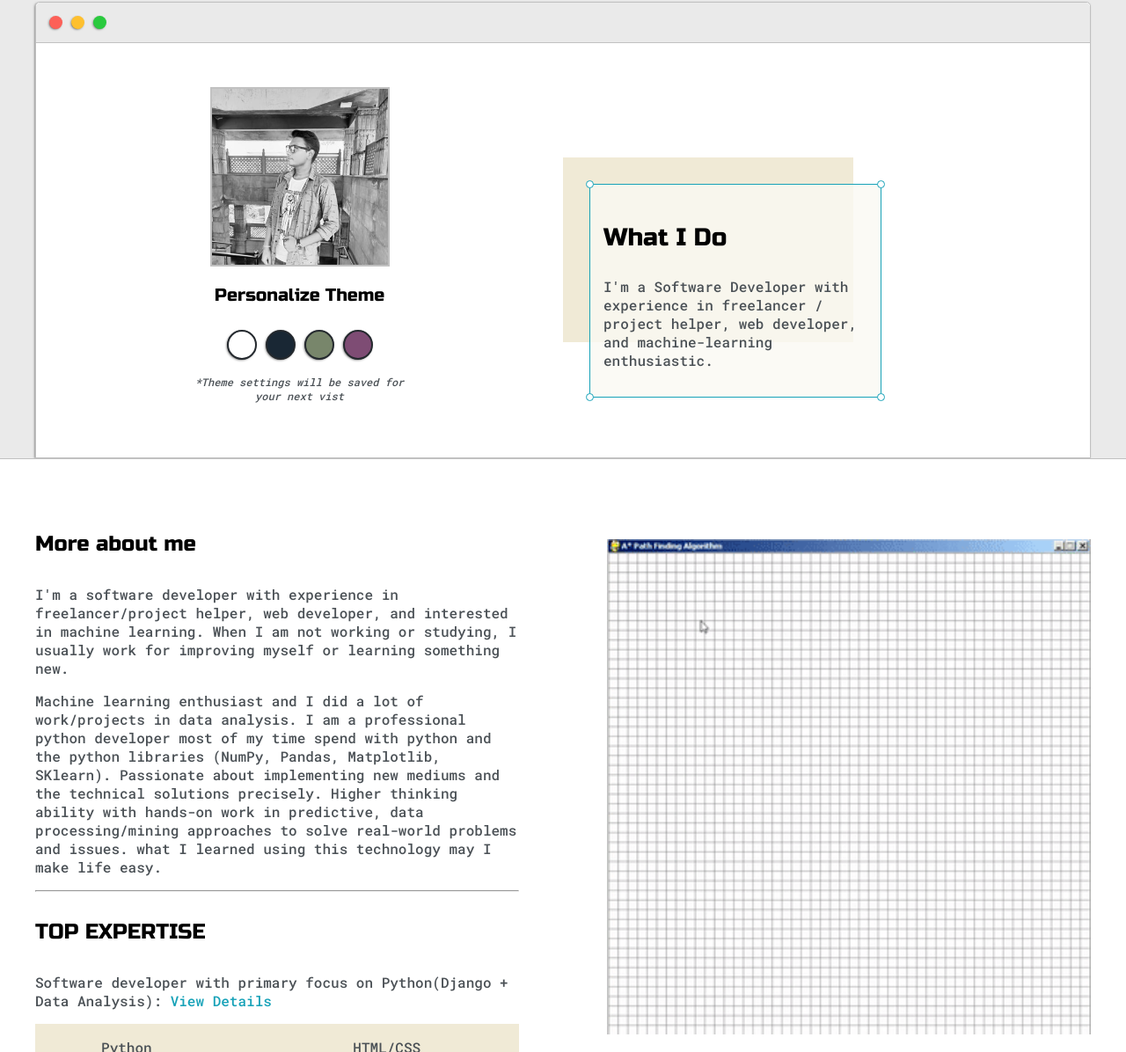
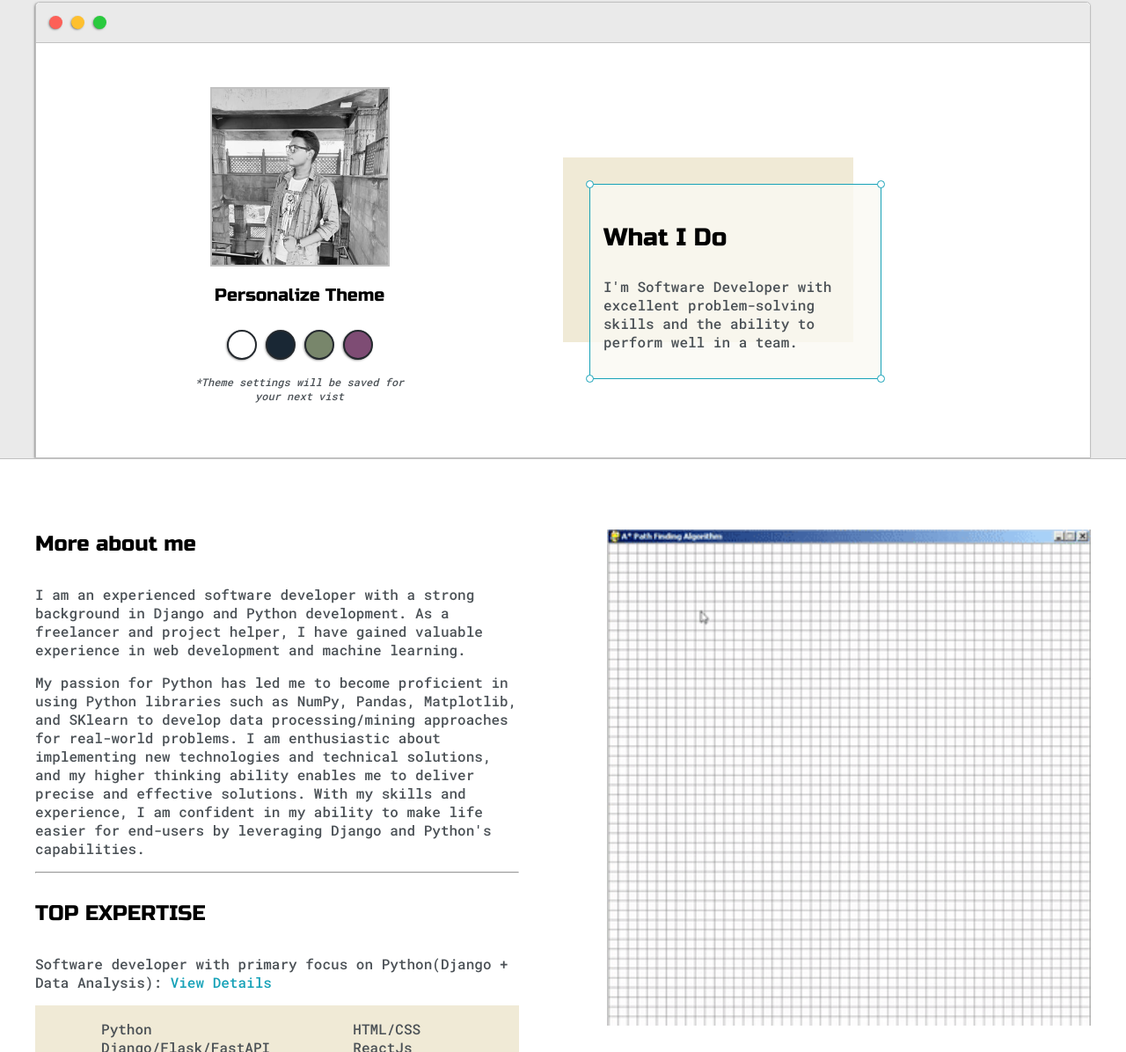
Before and after one commit to sumitgirwal/portfolio, a plain HTML site: page index.html in a window 1280 px wide. Shown: the part 159-1355 px from the top of the page at 88% size. Drawn offline with Linux system fonts and the light colour scheme.

Commit message:
Update index.html

```diff
--- a/index.html
+++ b/index.html
@@ -52,7 +52,7 @@
 							<div id="corner-tl" class="corner"></div>
 							<div id="corner-tr" class="corner"></div>
 							<h3>What I Do</h3>
-							<p>I'm a Software Developer with experience in freelancer / project helper, web developer, and machine-learning enthusiastic.</p>
+							<p>I'm Software Developer with excellent problem-solving skills and the ability to perform well in a team.</p>
 							<div id="corner-br" class="corner"></div>
 							<div id="corner-bl" class="corner"></div>
 						</div>
@@ -69,10 +69,9 @@
 				<div class="about-me">
 					<h4>More about me</h4>
 
-					<p>I'm a software developer with experience in freelancer/project helper, web developer, and interested in machine learning. When I am not working or studying, I usually work for improving myself or learning something new.</p>
+					<p>I am an experienced software developer with a strong background in Django and Python development. As a freelancer and project helper, I have gained valuable experience in web development and machine learning.</p>
 
-					<p>Machine learning enthusiast and I did a lot of work/projects in data analysis. I am a professional python developer most of my time spend with python and the python libraries (NumPy, Pandas, Matplotlib, SKlearn).
-					Passionate about implementing new mediums and the technical solutions precisely. Higher thinking ability with hands-on work in predictive, data processing/mining approaches to solve real-world problems and issues. what I learned using this technology may I make life easy.</p>
+					<p>My passion for Python has led me to become proficient in using Python libraries such as NumPy, Pandas, Matplotlib, and SKlearn to develop data processing/mining approaches for real-world problems. I am enthusiastic about implementing new technologies and technical solutions, and my higher thinking ability enables me to deliver precise and effective solutions. With my skills and experience, I am confident in my ability to make life easier for end-users by leveraging Django and Python's capabilities.</p>
 
 
 					<hr>
```
